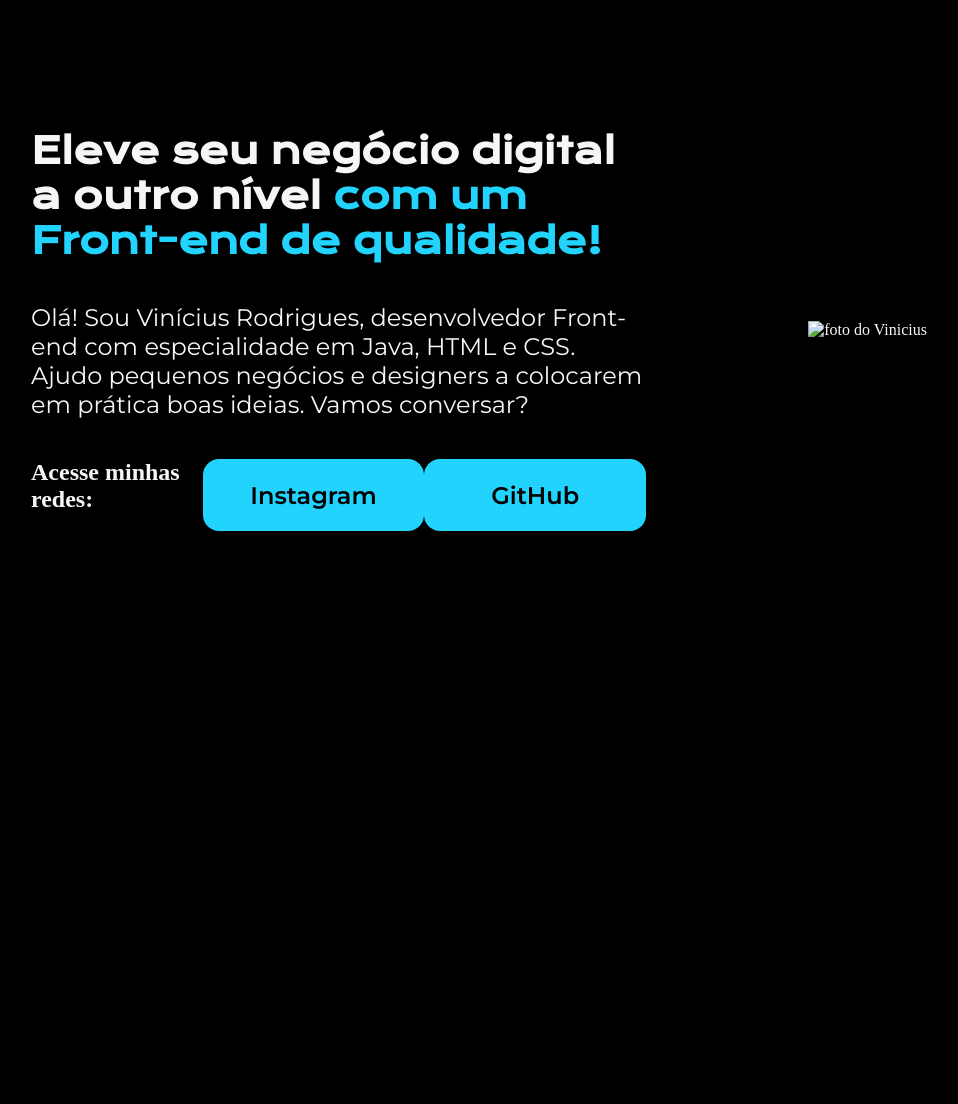
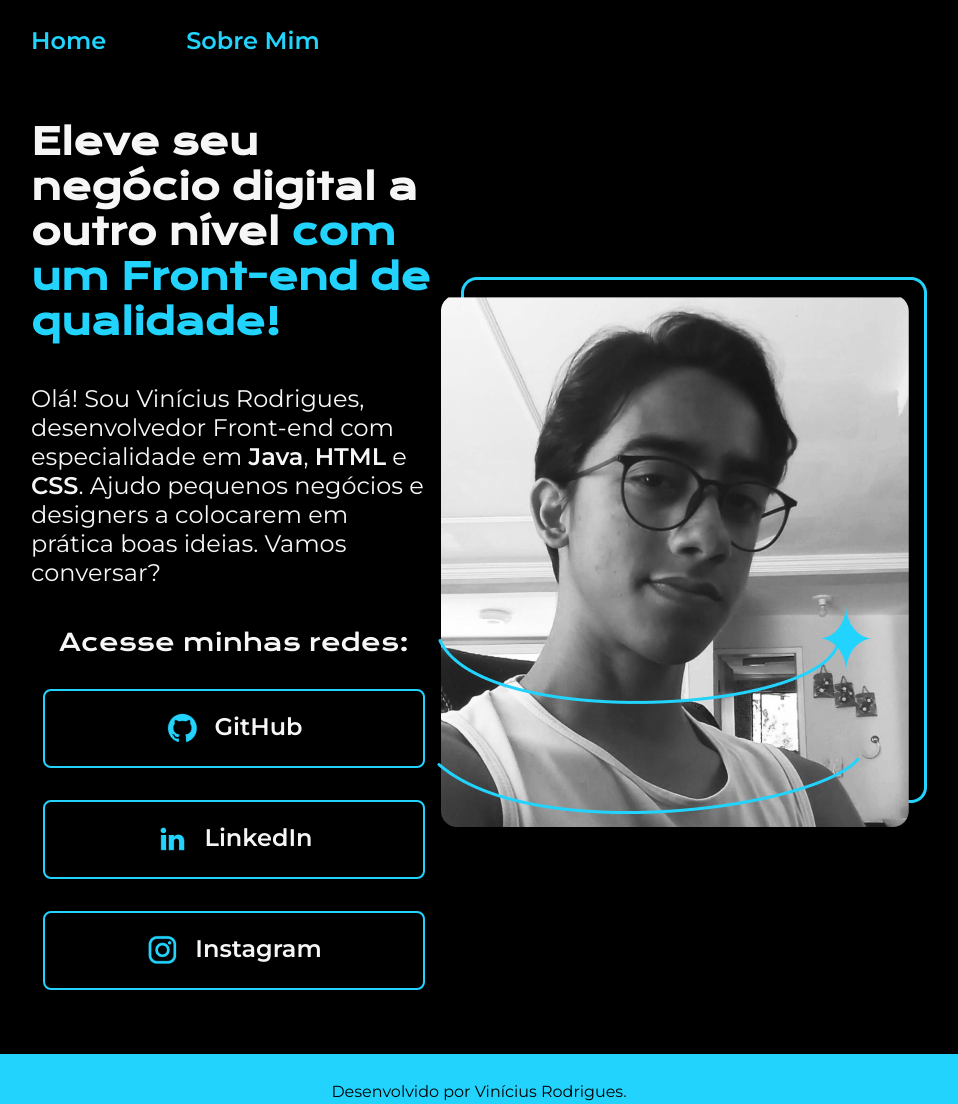
Before and after one commit to Viniciusvill/Aula-Alura-Portfoliov2, a plain HTML site: page index.html in a window 1280 px wide. Shown: the whole page, without its empty margins (161-1119 px from the left). Before the commit the page ends 928 px from the top, so only its background shows below. Drawn offline with nearby package versions, Linux system fonts and the light colour scheme; files that its build step writes are made by us from their sources.

Commit message:
update 2 (final)
curso concluido

```diff
--- a/index.html
+++ b/index.html
@@ -5,30 +5,47 @@
     <meta http-equiv="X-UA-Compatible" content="IE=edge">
     <meta name="viewport" content="width=device-width, initial-scale=1.0">
     <title>Portfolio</title>
-    <link rel="stylesheet" href="style.css">
+    <link rel="stylesheet" href="./styles/style.css">
 </head>
 <body>
-    <header></header>
+    <header class="cabecalho">
+        <nav class="cabecalho__menu">
+            <a class="cabecalho__menu__link" href="index.html">Home</a>
+            <a class="cabecalho__menu__link" href="about.html">Sobre Mim</a>
+        </nav>
+    </header>
     <main class="apresentacao">
         <section class="apresentacao__conteudo">
             <h1 class="apresentacao__conteudo__titulo">
                 Eleve seu negócio digital a outro nível <strong class="titulo-destaque"> com um Front-end de qualidade!</strong>
             </h1>
             <p class="apresentacao__conteudo__texto">
-                Olá! Sou Vinícius Rodrigues, desenvolvedor Front-end com especialidade em Java, HTML e CSS. Ajudo pequenos negócios e designers a colocarem em prática boas ideias. Vamos conversar?
+                Olá! Sou Vinícius Rodrigues, desenvolvedor Front-end com especialidade em <strong id="hoverJava">Java</strong>, <strong id="hoverHTML">HTML</strong> e <strong id="hoverCSS">CSS</strong>. Ajudo pequenos negócios e designers a colocarem em prática boas ideias. Vamos conversar?
             </p>
             <div class="apresentacao__links">
-                <h2 class="apresentacao__links__titulo">
+                <h2 class="apresentacao__links__subtitulo">
                     Acesse minhas redes:
                 </h2>
-                <a class="apresentacao__links__botao" href="https://instagram.com/viniciusvill200">Instagram</a>
-                <a class="apresentacao__links__botao" href="https://github.com/viniciusvill">GitHub</a>
+                <a class="apresentacao__links__botao" href="https://github.com/viniciusvill">
+                    <img src="./assets/github.png">
+                    GitHub
+                </a>
+                <a class="apresentacao__links__botao" href="https://www.linkedin.com/in/vin%C3%ADcius-rodrigues-albuquerque-210924238/">
+                    <img src="./assets/linkedin.png">
+                    LinkedIn
+                </a>
+                <a class="apresentacao__links__botao" href="https://instagram.com/viniciusvill200">
+                    <img src="./assets/instagram.png">
+                    Instagram
+                </a>
             </div>
         </section>
         <section class="imagem">
-            <img src="imagem.png" alt="foto do Vinicius">
+            <img src="./assets/imagem.png" alt="foto do Vinicius">
         </section>
     </main>
-    <footer></footer>
+    <footer class="rodape">
+        <p>Desenvolvido por Vinícius Rodrigues.</p>
+    </footer>
 </body>
 </html>
--- /dev/null
+++ b/styles/style.css
@@ -0,0 +1,138 @@
+@import url('https://fonts.googleapis.com/css2?family=Krona+One&family=Montserrat:wght@400;600&display=swap');
+
+:root {
+    --cor-primaria: #000000;
+    --cor-secundaria: #f6f6f6;
+    --cor-terciaria: #22D4FD;
+    --cor-quatiaria: #2267fd;
+    --cor-hover-botao: #272727;
+
+    --fonte-primaria: 'Krona One', sans-serif;
+    --fonte-secundaria: 'Montserrat', sans-serif;
+}
+
+* {
+    margin: 0;
+    padding: 0;
+}
+
+body {
+    box-sizing: border-box;
+    background-color: var(--cor-primaria);
+    color: var(--cor-secundaria);
+}
+
+.cabecalho {
+    padding: 2% 0% 0% 15%;
+}
+
+.cabecalho__menu {
+    display: flex;
+    gap: 80px;
+}
+
+.cabecalho__menu__link {
+    font-family: var(--fonte-secundaria);
+    font-size: 24px;
+    font-weight: 600;
+    color: var(--cor-terciaria);
+    text-decoration: none;
+}
+
+.cabecalho__menu__link:hover {
+    color: var(--cor-quatiaria);
+}
+
+.apresentacao {
+    padding: 5% 15%;
+    display: flex;
+    align-items: center;
+    justify-content: space-between;
+}
+
+.apresentacao__conteudo {
+    width: 615px;
+    display: flex;
+    flex-direction: column;
+    gap: 40px;
+}
+
+.titulo-destaque{
+    color: var(--cor-terciaria);
+}
+
+.titulo-destaque:hover {
+    color: var(--cor-quatiaria);
+}
+
+.apresentacao__conteudo__titulo {
+    font-size: 36px;
+    font-family: var(--fonte-primaria);
+
+}
+
+#hoverJava:hover {
+    color: #fd2222;
+}
+
+#hoverHTML:hover {
+    color: #fd9722;
+}
+
+#hoverCSS:hover {
+    color: #2297fd;
+}
+
+.apresentacao__conteudo__texto {
+    font-size: 24px;
+    font-family: var(--fonte-secundaria);
+
+}
+
+.apresentacao__links {
+    display: flex;
+    flex-direction: column;
+    justify-content: space-between;
+    align-items: center;
+    gap: 32px;
+}
+
+.apresentacao__links__subtitulo {
+    font-family: var(--fonte-primaria);
+    font-weight: 400;
+    font-size: 24px;
+}
+
+.apresentacao__links__botao {
+    display: flex;
+    justify-content: center;
+    gap: 16px;
+    color: var(--cor-secundaria);
+    font-size: 24px;
+    font-weight: 600;
+    width: 378px;
+    text-align: center;
+    border: 2px solid var(--cor-terciaria);
+    border-radius: 8px;
+    padding: 21.5px 0;
+    font-family: var(--fonte-secundaria);
+    text-decoration: none;
+}
+
+.apresentacao__links__botao:hover {
+    background-color: var(--cor-hover-botao);
+    border-color: var(--cor-quatiaria);
+}
+
+.rodape {
+    padding: 28px;
+    color:var(--cor-primaria);
+    background-color: var(--cor-terciaria);
+    text-align: center;
+    font-family: var(--fonte-secundaria);
+    font-weight: 400;
+}
+
+.rodape:hover{
+    background-color: var(--cor-quatiaria);
+}
```
Also changed, not shown: about.html (added, +33 -0 lines), assets/github.png (added), assets/imagem.png (added), assets/instagram.png (added), assets/linkedin.png (added), assets/twitch.png (added), assets/twitter.png (added).
